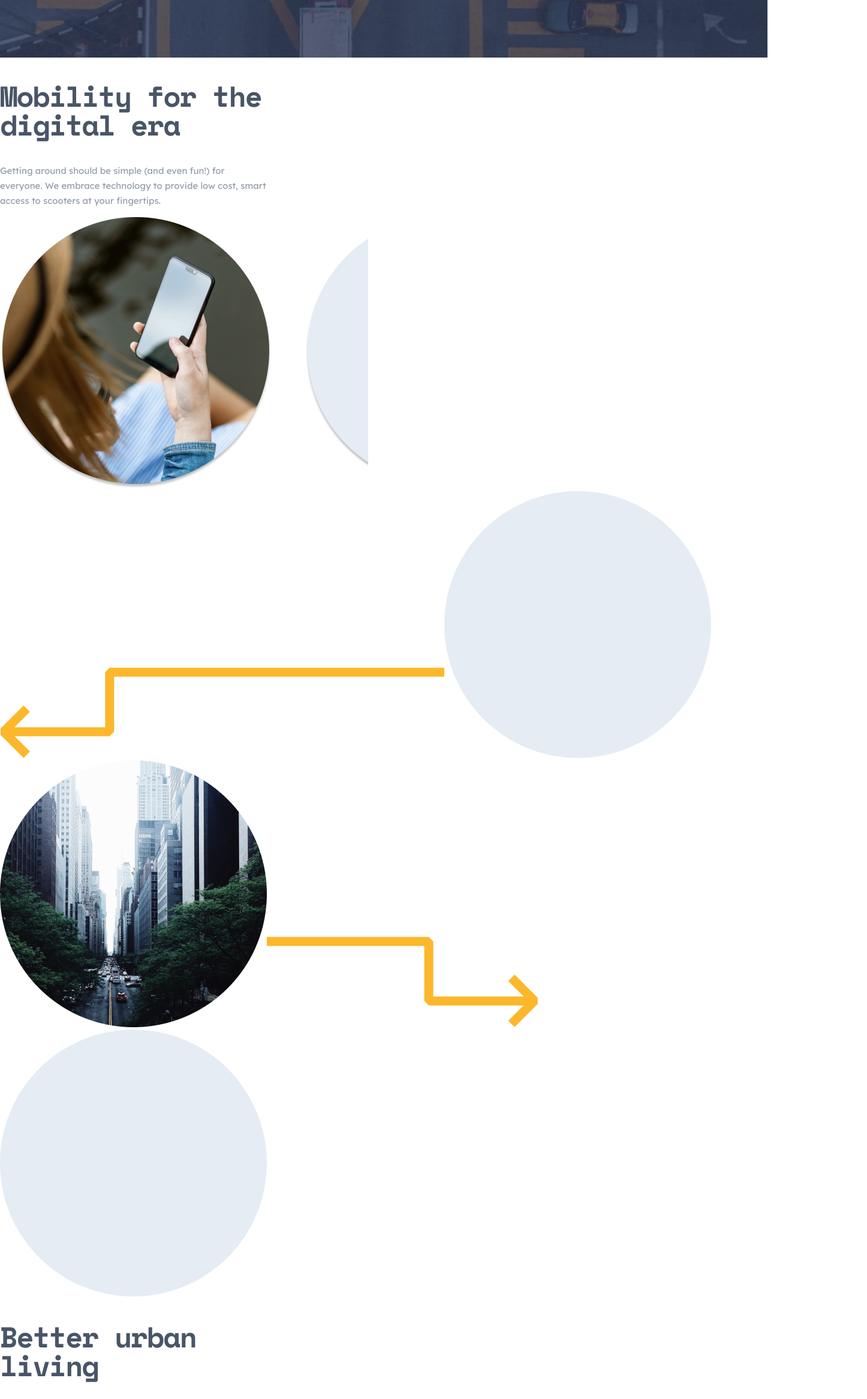
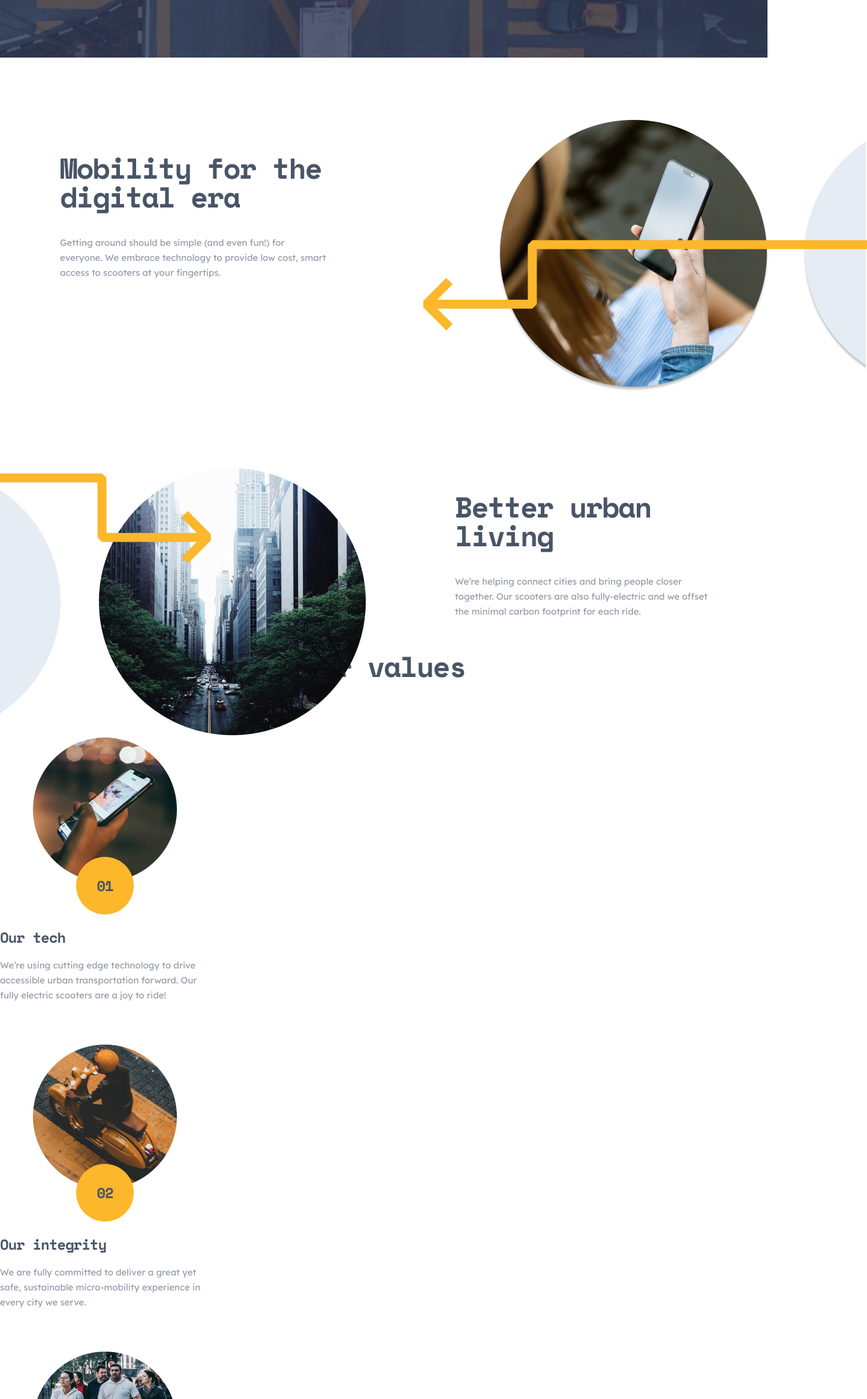
Before and after one commit to shaunvan119/scoot-webpage, a React (Create React App) app: page /About in a window 1280 px wide. Shown: the part 200-2533 px from the top of the page at 60% size, 1446 px wide, since content can reach past the window. Built offline with nearby package versions, Linux system fonts and the light colour scheme.

Commit message:
css container one and two in about section

```diff
--- a/src/components/MidBodyAbout.js
+++ b/src/components/MidBodyAbout.js
@@ -1,6 +1,5 @@
 import girlphoneTwo from "../assets/images/phoneabout.png"
 import rightarrowabout from "../assets/patterns/left-downward-arrow.svg"
-import circleaboutone from "../assets/patterns/circle.svg"
 import citycircleabout from "../assets/images/citycircle.png"
 import leftarrowabout from "../assets/patterns/right-arrow.svg"
 import circletwoabout from "../assets/patterns/circle.svg"
@@ -26,7 +25,7 @@ function MidBodyAbout() {
                 </div>
                 <img src={girlphoneTwo} alt="line" className="girlphone-two" />
                 <img src={rightarrowabout} alt="line" className="rightarrow-two" />
-                <img src={circleaboutone} alt="line" className="circle-about-one" />
+
 
             </div>
 
--- a/src/index.css
+++ b/src/index.css
@@ -474,15 +474,67 @@ label {
 .about-header-style {
   width: 1440px;
   height: 200px;
-
 }
 
 .about-h1 {
   top: 120px;
   left: 55px;
+}
+
+.about-container-one {
+  display: flex;
+  flex-direction: row;
+  margin-left: 100px;
+  margin-top: 120px;
+}
 
 
+.girlphone-two {
+  position: absolute;
+  left: 830px;
+  top: 400px;
 }
+
+.rightarrow-two {
+  position: absolute;
+  left: 705px;
+  top: 600px;
+}
+
+.about-circle-one {
+  position: absolute;
+  width: 445px;
+  height: 445px;
+  left: 165px;
+  top: 981px;
+
+}
+
+.circle-two-about {
+  position: absolute;
+  width: 445px;
+  height: 445px;
+  left: -344px;
+  top: 981px;
+}
+
+.about-container-two {
+  margin-top: 300px;
+  display: flex;
+  flex-direction: row;
+  justify-content: flex-end;
+  margin-right: 100px;
+}
+
+.left-arrow-about {
+  position: absolute;
+
+left: -100px;
+top: 989px;
+
+}
+
+
 
 /*About section typography*/
 
```
